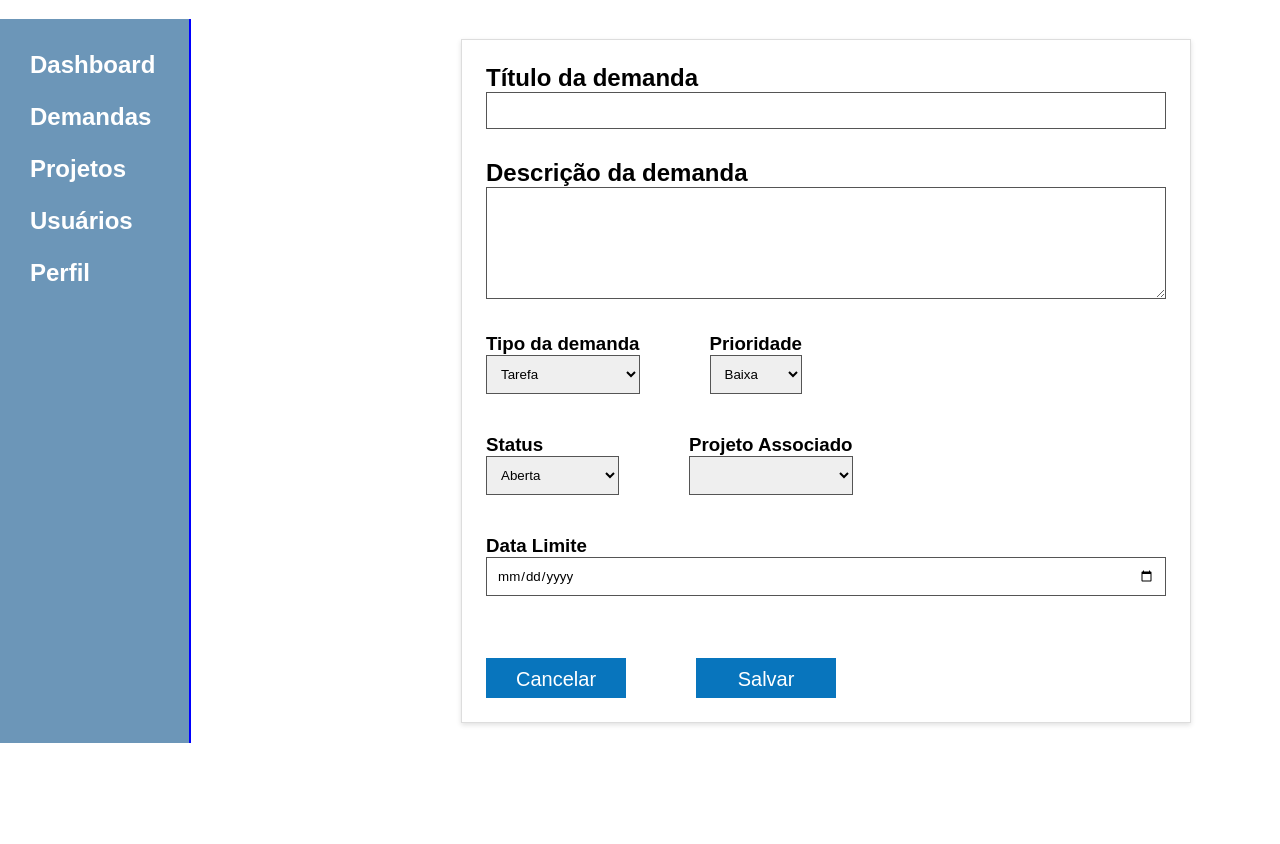
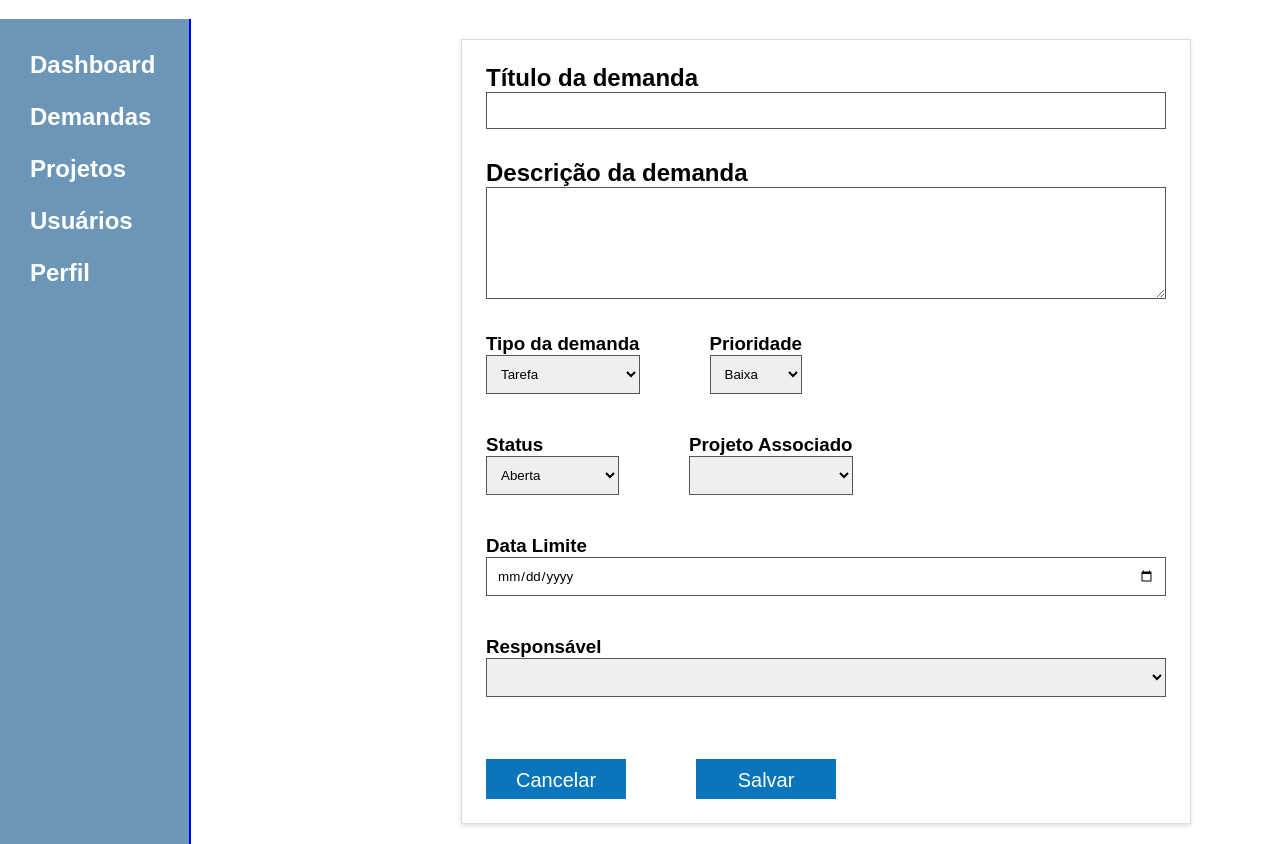
Before and after one commit to Luskapaes3/PI-II-TIME-24, a plain HTML site: page cadastro_demanda.html in a window 1280 px wide. Shown: the part 80-924 px from the top of the page. Before the commit the page ends 823 px from the top, so only its background shows below. Drawn offline with Linux system fonts and the light colour scheme.

Commit message:
Update cadastro_demanda.html

```diff
--- a/cadastro_demanda.html
+++ b/cadastro_demanda.html
@@ -70,6 +70,10 @@
                     <h3>Data Limite</h3>
                     <input type="date", required>
                 </div>
+                <div>
+                    <h3>Responsável</h3>
+                    <select id="select"></select>
+                </div>
                 <div style="display: flex; gap: 70px;">
                     <button class="botoes">Cancelar</button>
                     <button type="submit" class="botoes">Salvar</button>
```
